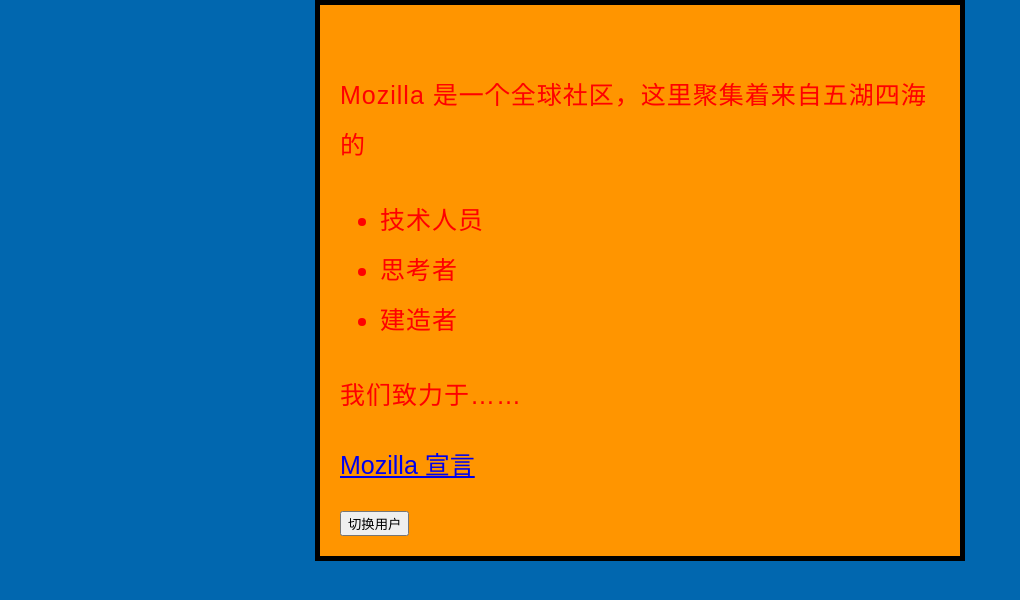
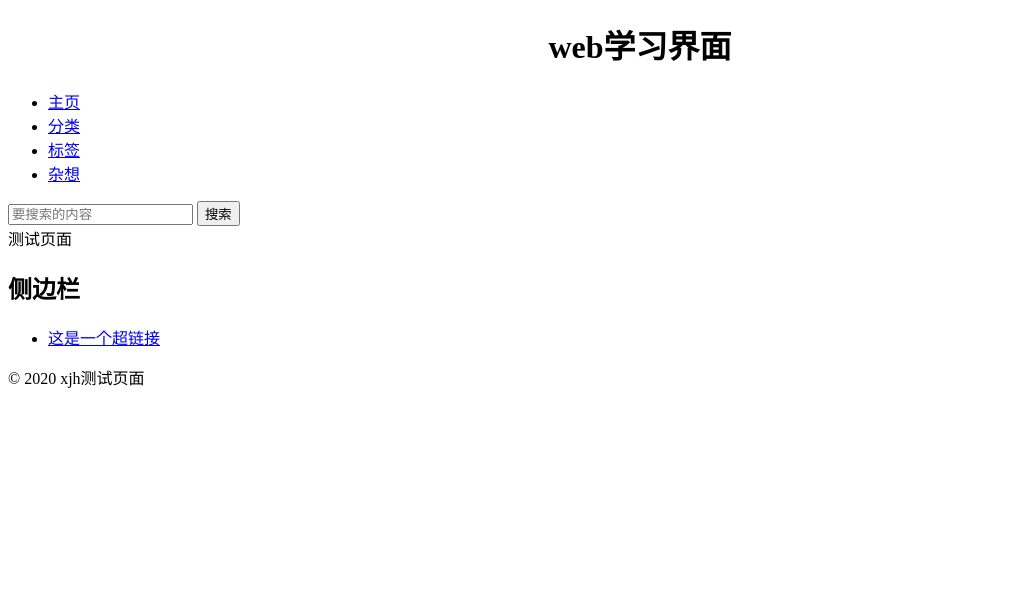
Before and after one commit to 934622645/js-web-study, a plain HTML site: page index.html in a window 1280 px wide. Shown: the whole page, without its empty margins (0-1020 px from the left). Drawn offline with Linux system fonts and the light colour scheme; a web font is replaced by a local one.

Commit message:
index.html base struct

```diff
--- a/index.html
+++ b/index.html
@@ -2,22 +2,50 @@
 <html lang="en">
 <head>
     <meta charset="UTF-8">
-    <title>我的测试界面</title>
+    <title>我的web学习页面</title>
     <link href="styles/style.css" rel="stylesheet">
     <link href="https://fonts.googleapis.com/css2?family=ZCOOL+KuaiLe&display=swap" rel="stylesheet">
+    <link href="https://fonts.googleapis.com/css?family=Open+Sans+Condensed:300|Sonsie+One" rel="stylesheet">
 </head>
 <body>
-<h1></h1>
-<p>Mozilla 是一个全球社区，这里聚集着来自五湖四海的</p>
-<ul>
-    <li>技术人员</li>
-    <li>思考者</li>
-    <li>建造者</li>
-</ul>
-<p>我们致力于……</p>
-<a href="https://www.mozilla.org/zh-CN/about/manifesto/">Mozilla 宣言</a>
-<p></p>
-<button>切换用户</button>
-<script src="scripts/main.js" defer></script>
+
+<header> <!-- 本站所有网页的统一主标题 -->
+    <h1>web学习界面</h1>
+</header>
+
+<nav>
+    <ul>
+        <li><a href="#">主页</a></li>
+        <li><a href="#">分类</a></li>
+        <li><a href="#">标签</a></li>
+        <li><a href="#">杂想</a></li>
+        <!-- 共n个导航栏项目，省略…… -->
+    </ul>
+
+    <form> <!-- 搜索栏是站点内导航的一个非线性的方式。 -->
+        <label>
+            <input type="search" name="q" placeholder="要搜索的内容">
+        </label>
+        <input type="submit" value="搜索">
+    </form>
+</nav>
+
+<main> <!-- 网页主体内容 -->
+    <article>
+        <section>测试页面</section>
+        <!-- 此处包含一个 article（一篇文章），内容略…… -->
+    </article>
+
+    <aside> <!-- 侧边栏在主内容右侧 -->
+        <h2>侧边栏</h2>
+        <ul>
+            <li><a href="#">这是一个超链接</a></li>
+            <!-- 侧边栏有n个超链接，略略略…… -->
+        </ul>
+    </aside>
+</main>
+<footer> <!-- 本站所有网页的统一页脚 -->
+    <p>© 2020 xjh测试页面</p>
+</footer>
 </body>
 </html>
--- a/styles/style.css
+++ b/styles/style.css
@@ -1,30 +1,3 @@
-html {
-    /* px 表示 “像素（pixels）”: 基础字号为 10 像素 */
-    font-size: 25px;
-    /* Google fonts 输出的 CSS */
-    font-family: "ZCOOL KuaiLe", sans-serif;
-    background-color: #0167af;
+header {
+    text-align: center;
 }
-
-body {
-    width: 600px;
-    margin: 0 auto;
-    background-color: #FF9500;
-    padding: 0 20px 20px 20px;
-    border: 5px solid black;
-}
-
-h1 {
-    font-size: 60px;
-    text-align: center;
-    margin: 0;
-    padding: 20px 0;
-    color: #00539F;
-    text-shadow: 3px 3px 1px black;
-}
-
-p, li {
-    color: red;
-    line-height: 2;
-    letter-spacing: 1px;
-}
```
